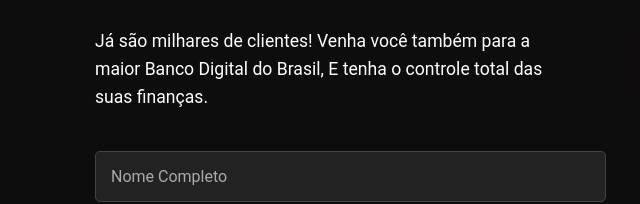
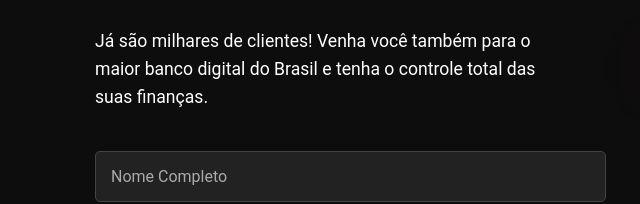
Before and after one commit to AndersonGL/Landing-Page-Spider-Bank, a plain HTML site: page index.html in a window 1280 px wide. Shown: the part 348-552 px from the top of the page, 9-649 px from the left. Drawn offline with Linux system fonts and the light colour scheme.

Commit message:
Atualizar o index.html

```diff
--- a/index.html
+++ b/index.html
@@ -27,7 +27,7 @@
         <h3>O futuro digital está aqui.</h3>
 
         <p>
-          Já são milhares de clientes! Venha você também para a maior Banco Digital do Brasil, E tenha o controle total das suas finanças.
+Já são milhares de clientes! Venha você também para o maior banco digital do Brasil e tenha o controle total das suas finanças.
         </p>
 
         <form id="lead-form" method="POST" action="/submit-lead">
```
